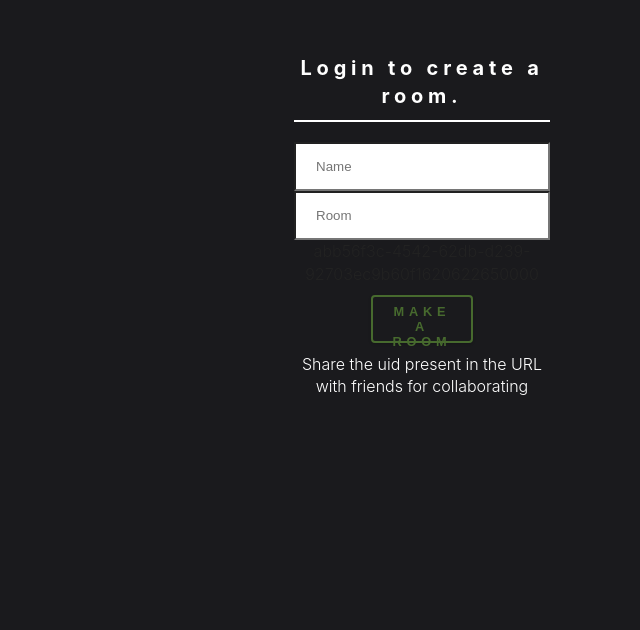
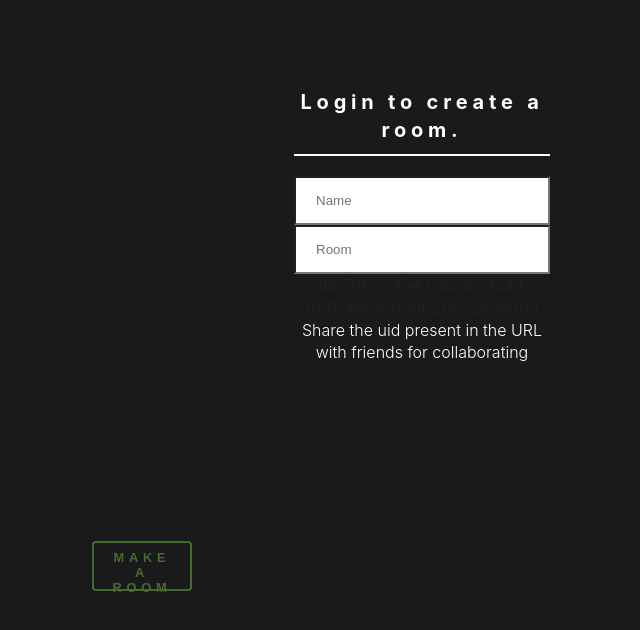
Before and after one commit to jenil123/pair-programming, a React (Create React App) app: page / in a window 1280 px wide. Shown: the part 164-794 px from the top of the page, without its empty margins (218-858 px from the left). Built offline with nearby package versions, Linux system fonts and the light colour scheme; no server answers.

Commit message:
Some changes in CSS

```diff
--- a/src/Editor/Editor.css
+++ b/src/Editor/Editor.css
@@ -76,6 +76,13 @@
   width: 40%;
   height: 6vh;
   resize: vertical;
+  height: 50px;
+  width: 100px;
+  margin-right: 100px;
+  margin-top: 25px;
+  position: fixed;
+  left: 300px;
+  top: 680px;
 }
 .btn:hover {
   color: var(--clr-primary);
```
